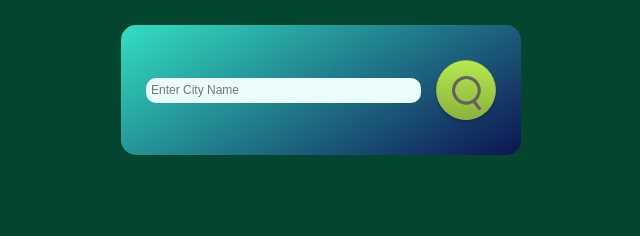
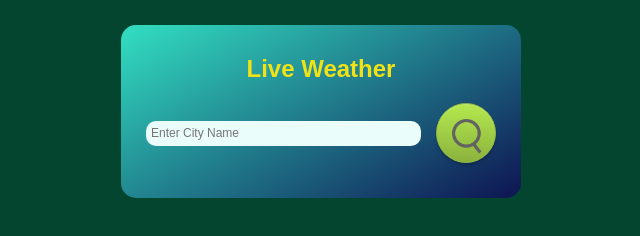
Before and after one commit to GODMODE2334/Wether-app, a plain HTML site: page index.html in a window 1280 px wide. Shown: the whole page, without its empty margins (319-959 px from the left). Drawn offline with Linux system fonts and the light colour scheme.

Commit message:
Update index.html

```diff
--- a/index.html
+++ b/index.html
@@ -8,6 +8,7 @@
 </head>
 <body>
     <div class="card">
+        <h2>Live Weather </h2>
         <div class="search">
             <input type="text", placeholder="Enter City Name", spellcheck="true">
             <button class="button-35" role="button">
```
